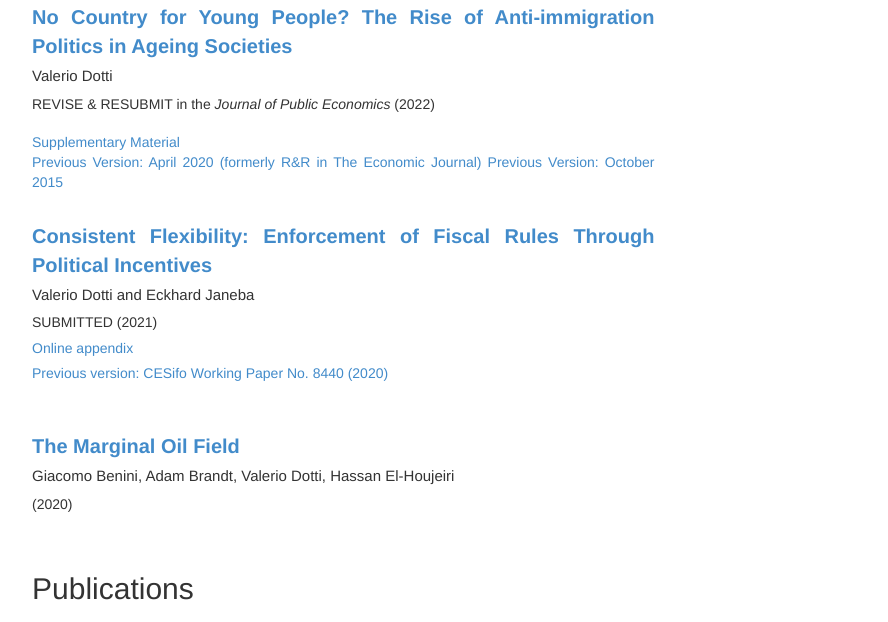
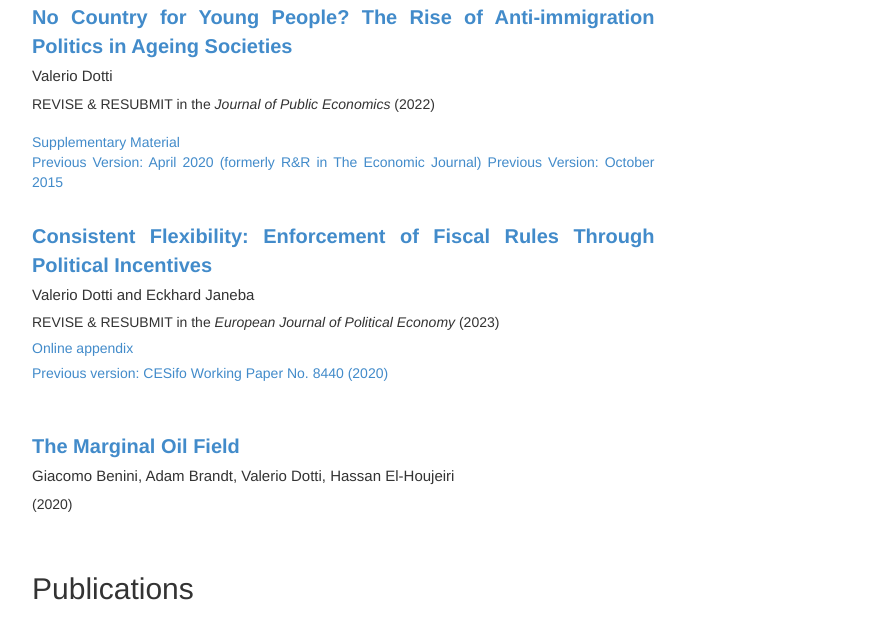
Before and after one commit to valeriodotti/valeriodotti.github.io, a plain HTML site: page research.html in a window 1280 px wide. Shown: the part 140-762 px from the top of the page, without its empty margins (188-1076 px from the left). Drawn offline with nearby package versions, Linux system fonts and the light colour scheme.

Commit message:
R&R EJPE

```diff
--- a/research.html
+++ b/research.html
@@ -235,7 +235,7 @@ I show that the elderly and the poor have a common interest in limiting immigrat
 
           </div>
 		<!--<h4>Updated June 2016</h4>-->
-		<h5>SUBMITTED (2021) </h5>
+		<h5>REVISE & RESUBMIT in the <i>European Journal of Political Economy</i> (2023)</h5>
 
 		<h5> <a onclick="_gaq.push(['_trackPageview', 'https://drive.google.com/file/d/1b7GlSbTxPGUQyiUd2SWE9BTy0CFAhOCN/view?usp=sharing']);"  href="https://drive.google.com/file/d/1b7GlSbTxPGUQyiUd2SWE9BTy0CFAhOCN/view?usp=sharing">Online appendix</a></h5>
 
```
